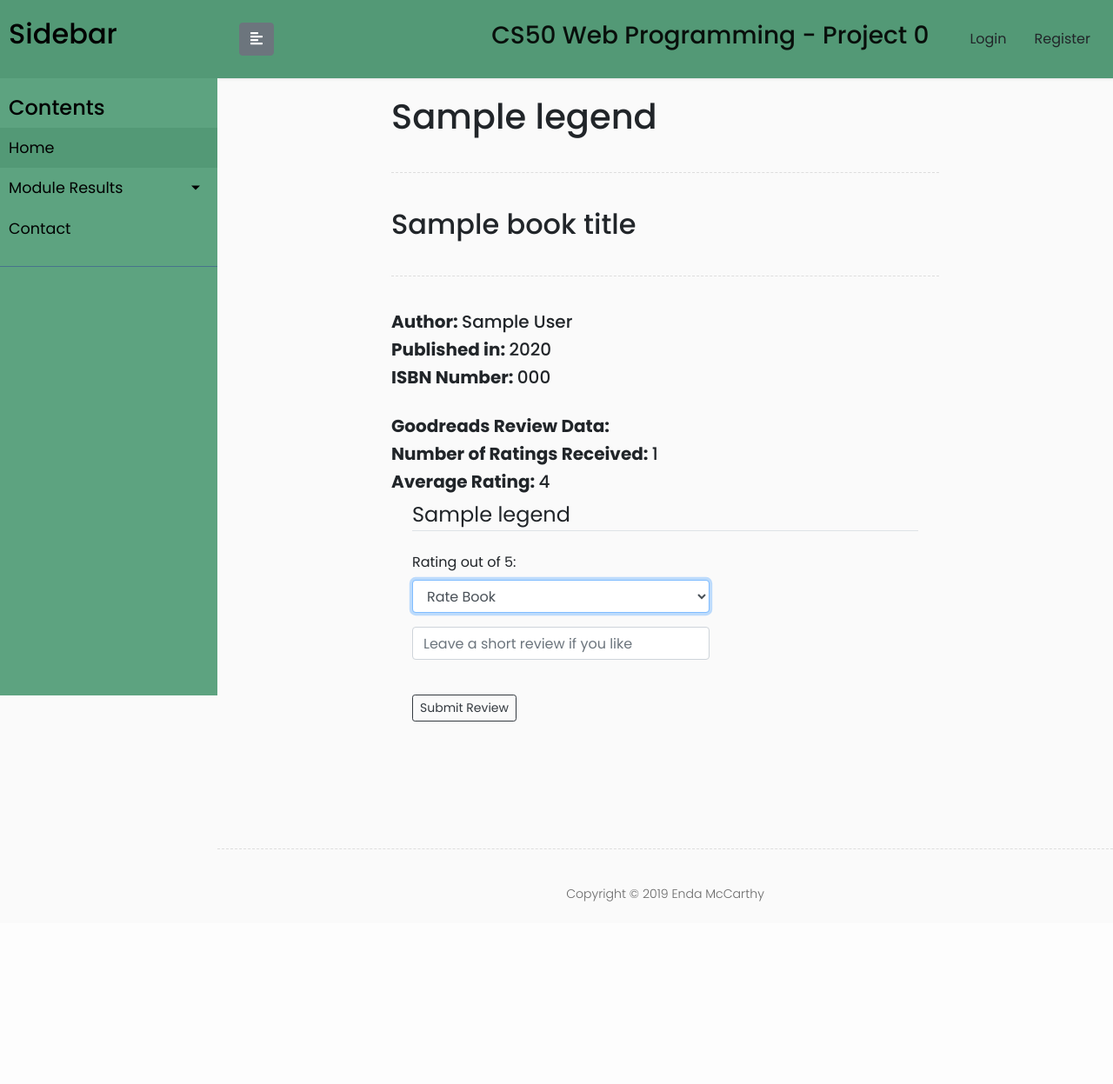
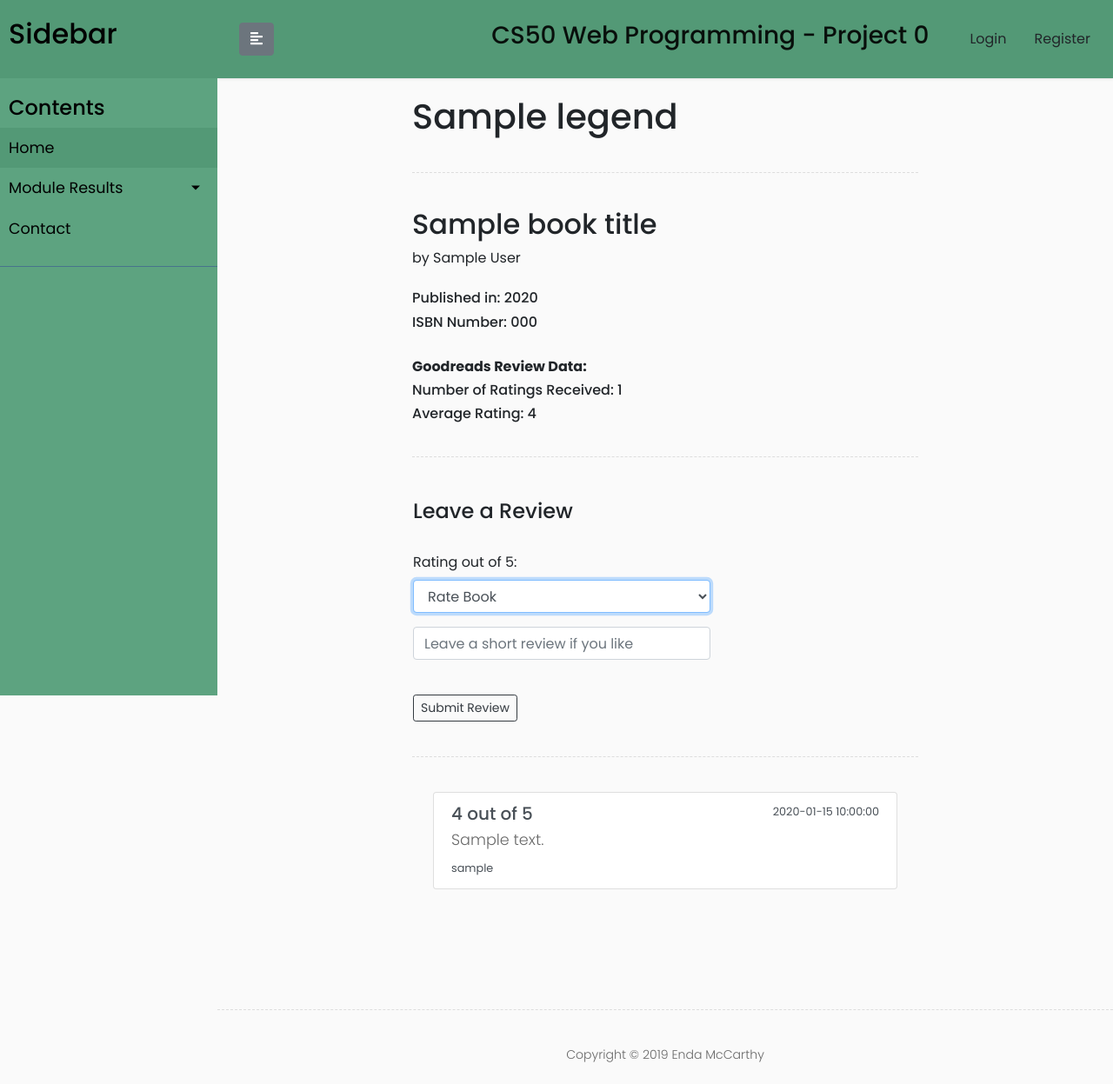
Before and after one commit to endamccarthy/Project1-Books, a Flask app: template core/templates/book.html in a window 1280 px wide. Shown: the whole page at 87% size. Before the commit the page ends 1037 px from the top, so only its background shows below. Run offline with Flask 2, Linux system fonts and the light colour scheme; tables that the repository leaves empty hold one stand-in row (values such as "Sample post"); the template is opened without the code that fills it: values that come from a table or form of the project are taken from there, most other values are stand-ins (such as "Sample title", 1, 10 or a date in 2020); some libraries are stand-ins or nearby versions.

Commit message:
working on review

```diff
--- a/core/__init__.py
+++ b/core/__init__.py
@@ -32,7 +32,7 @@ def create_app(config_class=Config):
     db.execute("CREATE TABLE IF NOT EXISTS reviews (\
                 id SERIAL PRIMARY KEY, \
                 book_isbn VARCHAR(13) NOT NULL REFERENCES books (isbn), \
-                user_id INT NOT NULL REFERENCES users (id), \
+                username VARCHAR(20) NOT NULL REFERENCES users (username), \
                 rating INT NOT NULL, \
                 review VARCHAR(255) NOT NULL, \
                 date DATE default CURRENT_TIMESTAMP)")
--- a/core/templates/book.html
+++ b/core/templates/book.html
@@ -1,27 +1,27 @@
 {% extends "layout.html" %}
 
 {% block content %}
+<div class="mx-4">
     <div>
         <h1>{{ legend }}</h1>
         <div class="line"></div>
-    <h2>{{ book_title }}</h2>
-    <div class="line"></div>
-    <h5><b>Author: </b>{{ author }}</h5>
-    <h5><b>Published in: </b>{{ year }}</h5>
-    <h5><b>ISBN Number: </b>{{ isbn }}</h5><br>
-    <h5><b>Goodreads Review Data:</b></h5>
+        <h2>{{ book_title }}</h2> by {{ author }}<br><br>
+        <h6>Published in: {{ year }}</h6>
+        <h6>ISBN Number: {{ isbn }}</h6><br>
+        <h6><b>Goodreads Review Data:</b></h6>
         {% if ratings_count > 0 %}
-        <h5><b>Number of Ratings Received: </b>{{ ratings_count }}</h5>
-        <h5><b>Average Rating: </b>{{ average_rating }}</h5>
+            <h6>Number of Ratings Received: {{ ratings_count }}</h6>
+            <h6>Average Rating: {{ average_rating }}</h6>
         {% else %}
-        <h5>This book hasn't been reviewed on Goodreads yet!</h5>
+            <h6>This book hasn't been reviewed on Goodreads yet!</h6>
         {% endif %}
     </div>
-<form method="POST" action="">
+    <div class="line"></div>
+    <form class="mx-3" method="POST" action="">
         {{ form.hidden_tag() }}
-    <fieldset class="form-group row mb-2 mx-4"">
-        <legend class="border-bottom mb-4">{{ legend }}</legend>
+        <fieldset class="form-group row mt-5 mb-2">
             <div class="form-group col-xs-3">
+                <h4>Leave a Review</h4><br>
                 {{ form.select.label(class="form-control-label") }}
                 {% if form.review.errors %}
                     {{ form.review(class="form-control is-invalid")}}
@@ -40,8 +40,24 @@
                 {% endif %}
             </div>
         </fieldset>
-    <div class="form-group row col-xs-3 mx-4"">
+        <div class="form-group row col-xs-3">
             {{ form.submit(class="btn btn-sm btn-outline-dark") }}
         </div>
     </form>
+    <div class="line"></div>
+    {% if existing_reviews %}
+        {% for rows in existing_reviews %}
+            <div class="list-group mb-2 mx-4">
+                <div class="list-group-item list-group-item-action">
+                    <div class="d-flex w-100 justify-content-between">
+                        <a href="#"><h5 class="mb-1">{{ rows["rating"] }} out of 5</h5></a>
+                        <small>{{ rows["date"] }}</small>
+                    </div>
+                    <p class="mb-1">{{ rows["review"] }}</p>
+                    <small>{{ rows["username"] }}</small>
+                </div>
+            </div>
+        {% endfor %}
+    {% endif %}
+</div>
 {% endblock content %}
```
Also changed, not shown: core/main/routes.py (+18 -6 lines), 2 other files. Lines whose indentation alone changed are shown as unchanged.
